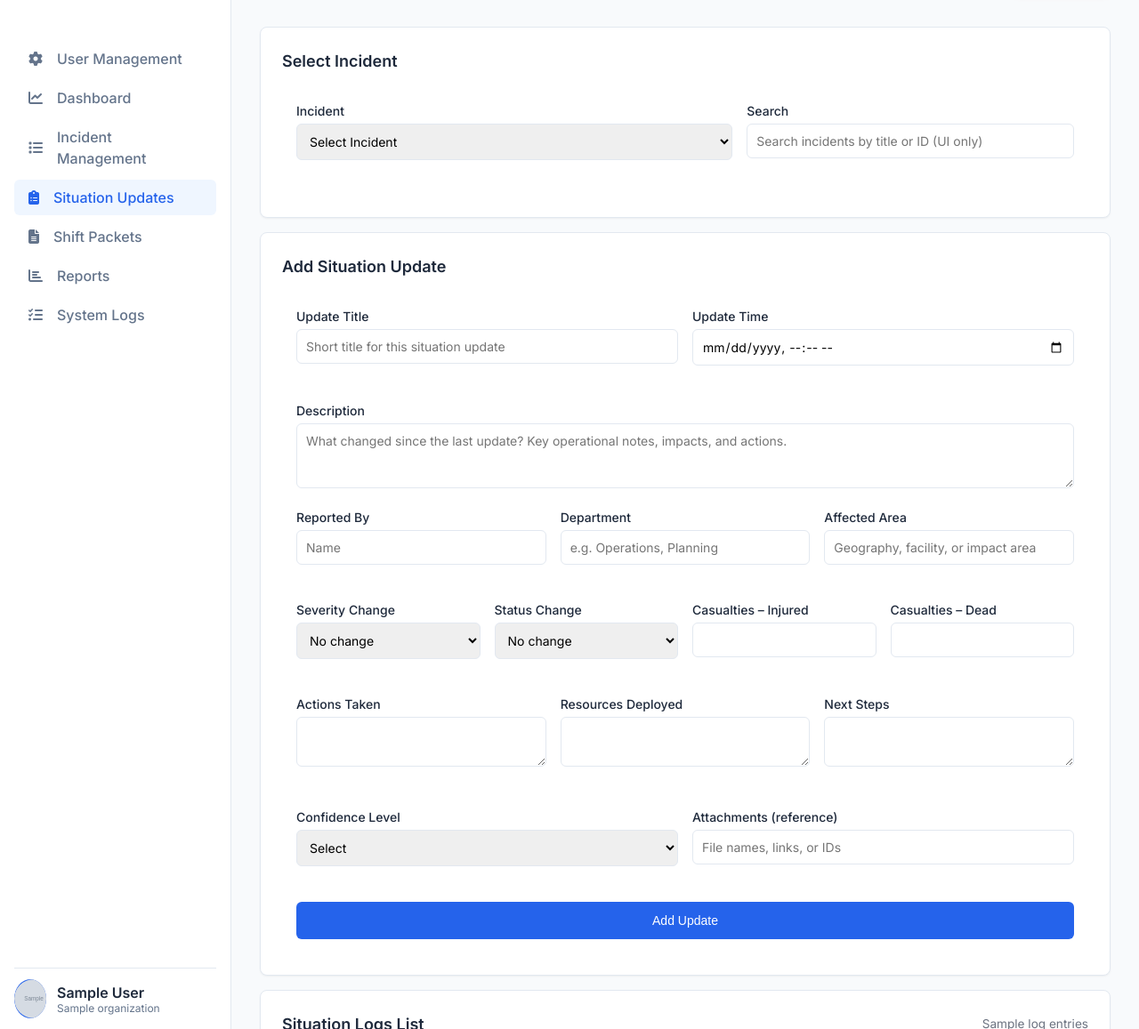
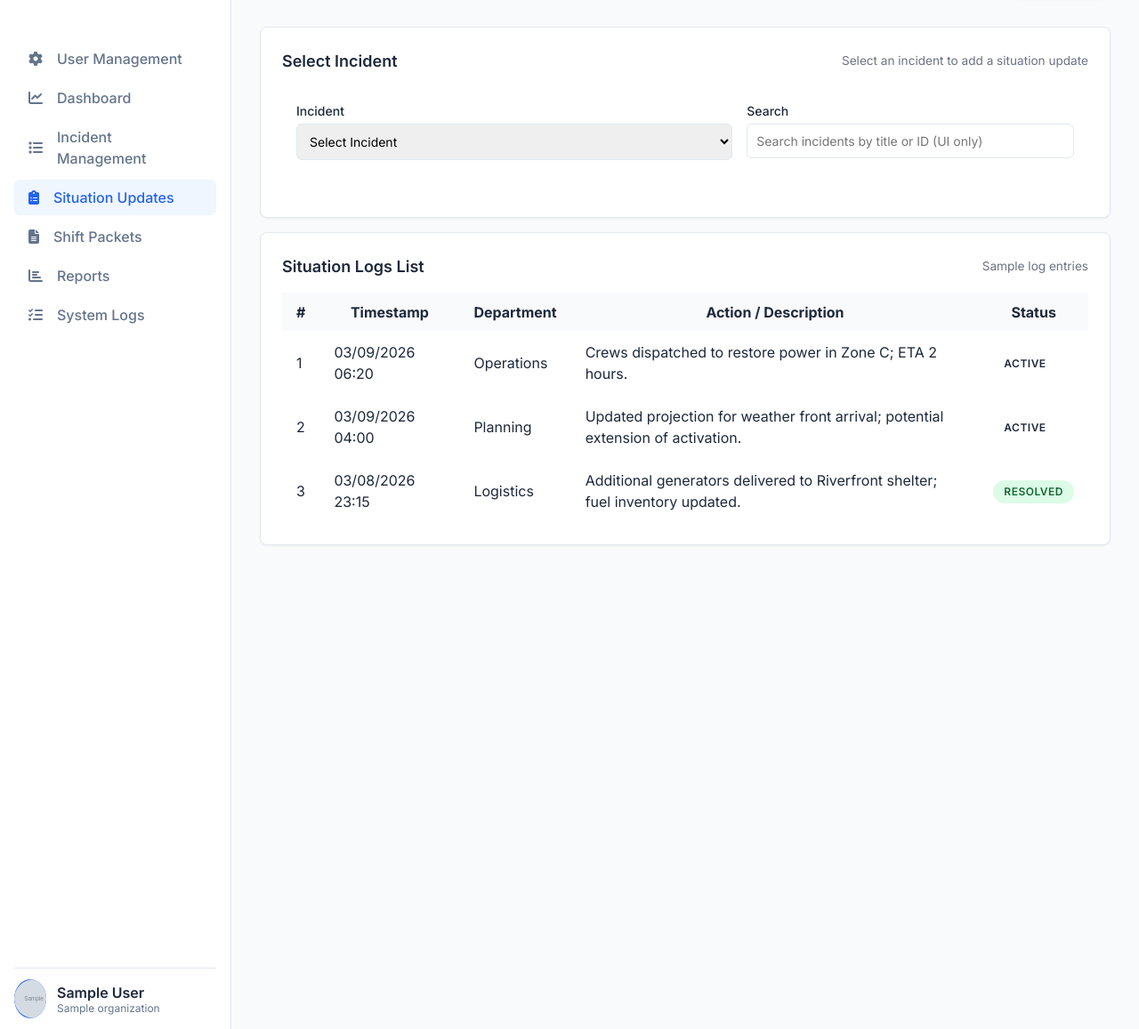
Before and after one commit to Aparnamuppanamaven/Resilience_updated, a Django app: page /situation-updates/ in a window 1280 px wide. Shown: the part 66-1223 px from the top of the page at 89% size. Run offline with Django 5.2, Linux system fonts and the light colour scheme; a user stored in the database is signed in; tables that the repository leaves empty hold one stand-in row (values such as "Sample post"); grey boxes marked "Sample" are stand-in pictures; parts of the project's set-up code (start-up, migrations or seed data) failed here and were passed over.

Commit message:
Updated UI for Add Related Situation feature

```diff
--- a/core/templates/core/situation_updates.html
+++ b/core/templates/core/situation_updates.html
@@ -69,12 +69,13 @@
             <div class="card" style="margin-bottom: 1rem;">
                 <div class="card-header">
                     <h3 class="card-title">Select Incident</h3>
+                    <span style="font-size: 0.85rem; color: #6b7280;">Select an incident to add a situation update</span>
                 </div>
                 <div class="card-body" style="padding: 1rem;">
                     <div class="dashboard-grid" style="grid-template-columns: 2fr 1.5fr; gap: 1rem;">
                         <div class="form-group" style="margin-bottom: 0;">
                             <label class="form-label">Incident</label>
-                            <select class="form-control" name="incident_id">
+                            <select class="form-control" name="incident_id" id="incident_id_select">
                                 <option value="" selected disabled>Select Incident</option>
                                 {% for inc in incidents %}
                                     <option value="{{ inc.id }}">[INC-{{ inc.id }}] {{ inc.title }}</option>
@@ -88,192 +89,6 @@
                             <input type="text" class="form-control" placeholder="Search incidents by title or ID (UI only)">
                         </div>
                     </div>
-                </div>
-            </div>
-
-            <div class="card" style="margin-bottom: 1rem;">
-                <div class="card-header">
-                    <h3 class="card-title">Add Situation Update</h3>
-                </div>
-                <div class="card-body" style="padding: 1rem;">
-                    <form method="post">
-                        {% csrf_token %}
-
-                        <div class="dashboard-grid" style="grid-template-columns: 1.5fr 1.5fr; gap: 1rem;">
-                            <div class="form-group">
-                                <label class="form-label" for="situationupdate_title">Update Title</label>
-                                <input
-                                    type="text"
-                                    id="situationupdate_title"
-                                    name="situationupdate_title"
-                                    class="form-control"
-                                    placeholder="Short title for this situation update"
-                                >
-                            </div>
-
-                            <div class="form-group">
-                                <label class="form-label" for="update_time">Update Time</label>
-                                <input
-                                    type="datetime-local"
-                                    id="update_time"
-                                    name="update_time"
-                                    class="form-control"
-                                >
-                            </div>
-                        </div>
-
-                        <div class="form-group" style="margin-top: 0.75rem;">
-                            <label class="form-label" for="situationupdate_description">Description</label>
-                            <textarea
-                                id="situationupdate_description"
-                                name="situationupdate_description"
-                                class="form-control"
-                                rows="3"
-                                placeholder="What changed since the last update? Key operational notes, impacts, and actions."
-                            ></textarea>
-                        </div>
-
-                        <div class="dashboard-grid" style="margin-top: 0.75rem; grid-template-columns: repeat(3, 1fr); gap: 1rem;">
-                            <div class="form-group">
-                                <label class="form-label" for="reported_by">Reported By</label>
-                                <input
-                                    type="text"
-                                    id="reported_by"
-                                    name="reported_by"
-                                    class="form-control"
-                                    placeholder="Name"
-                                >
-                            </div>
-
-                            <div class="form-group">
-                                <label class="form-label" for="department">Department</label>
-                                <input
-                                    type="text"
-                                    id="department"
-                                    name="department"
-                                    class="form-control"
-                                    placeholder="e.g. Operations, Planning"
-                                >
-                            </div>
-
-                            <div class="form-group">
-                                <label class="form-label" for="affected_area">Affected Area</label>
-                                <input
-                                    type="text"
-                                    id="affected_area"
-                                    name="affected_area"
-                                    class="form-control"
-                                    placeholder="Geography, facility, or impact area"
-                                >
-                            </div>
-                        </div>
-
-                        <div class="dashboard-grid" style="margin-top: 0.75rem; grid-template-columns: repeat(4, 1fr); gap: 1rem;">
-                            <div class="form-group">
-                                <label class="form-label" for="severity_change">Severity Change</label>
-                                <select id="severity_change" name="severity_change" class="form-control">
-                                    <option value="">No change</option>
-                                    <option value="INCREASED">Increased</option>
-                                    <option value="DECREASED">Decreased</option>
-                                    <option value="STABLE">Stable</option>
-                                </select>
-                            </div>
-
-                            <div class="form-group">
-                                <label class="form-label" for="status_change">Status Change</label>
-                                <select id="status_change" name="status_change" class="form-control">
-                                    <option value="">No change</option>
-                                    <option value="ACTIVATED">Activated</option>
-                                    <option value="ESCALATED">Escalated</option>
-                                    <option value="CONTAINED">Contained</option>
-                                    <option value="RESOLVED">Resolved</option>
-                                </select>
-                            </div>
-
-                            <div class="form-group">
-                                <label class="form-label" for="casualties_injured">Casualties – Injured</label>
-                                <input
-                                    type="number"
-                                    id="casualties_injured"
-                                    name="casualties_injured"
-                                    class="form-control"
-                                    min="0"
-                                >
-                            </div>
-
-                            <div class="form-group">
-                                <label class="form-label" for="casualties_dead">Casualties – Dead</label>
-                                <input
-                                    type="number"
-                                    id="casualties_dead"
-                                    name="casualties_dead"
-                                    class="form-control"
-                                    min="0"
-                                >
-                            </div>
-                        </div>
-
-                        <div class="dashboard-grid" style="margin-top: 0.75rem; grid-template-columns: repeat(3, 1fr); gap: 1rem;">
-                            <div class="form-group">
-                                <label class="form-label" for="actions_taken">Actions Taken</label>
-                                <textarea
-                                    id="actions_taken"
-                                    name="actions_taken"
-                                    class="form-control"
-                                    rows="2"
-                                ></textarea>
-                            </div>
-
-                            <div class="form-group">
-                                <label class="form-label" for="resources_deployed">Resources Deployed</label>
-                                <textarea
-                                    id="resources_deployed"
-                                    name="resources_deployed"
-                                    class="form-control"
-                                    rows="2"
-                                ></textarea>
-                            </div>
-
-                            <div class="form-group">
-                                <label class="form-label" for="next_steps">Next Steps</label>
-                                <textarea
-                                    id="next_steps"
-                                    name="next_steps"
-                                    class="form-control"
-                                    rows="2"
-                                ></textarea>
-                            </div>
-                        </div>
-
-                        <div class="dashboard-grid" style="margin-top: 0.75rem; grid-template-columns: 1fr 1fr; gap: 1rem;">
-                            <div class="form-group">
-                                <label class="form-label" for="confidence_level">Confidence Level</label>
-                                <select id="confidence_level" name="confidence_level" class="form-control">
-                                    <option value="">Select</option>
-                                    <option value="LOW">Low</option>
-                                    <option value="MEDIUM">Medium</option>
-                                    <option value="HIGH">High</option>
-                                </select>
-                            </div>
-
-                            <div class="form-group">
-                                <label class="form-label" for="attachments">Attachments (reference)</label>
-                                <input
-                                    type="text"
-                                    id="attachments"
-                                    name="attachments"
-                                    class="form-control"
-                                    placeholder="File names, links, or IDs"
-                                >
-                            </div>
-                        </div>
-
-                        <div style="margin-top: 1rem; display: flex; justify-content: flex-end;">
-                            <button type="submit" class="btn btn-submit" data-disable-text="Adding...">
-                                Add Update
-                            </button>
-                        </div>
-                    </form>
                 </div>
             </div>
 
@@ -329,5 +144,169 @@
             </div>
         </div>
     </main>
+
+    <!-- Add Situation Update modal (popup) - opened when user selects an incident -->
+    <div id="addSituationUpdateModal" style="
+        display: none;
+        position: fixed;
+        top: 0;
+        left: 0;
+        width: 100%;
+        height: 100%;
+        background: rgba(0, 0, 0, 0.5);
+        z-index: 1000;
+        align-items: center;
+        justify-content: center;
+        padding: 1rem;
+    ">
+        <div style="
+            background: white;
+            border-radius: 12px;
+            max-width: 720px;
+            width: 100%;
+            max-height: 90vh;
+            overflow-y: auto;
+            box-shadow: 0 20px 60px rgba(0, 0, 0, 0.3);
+        ">
+            <div style="display: flex; justify-content: space-between; align-items: center; padding: 1rem 1.25rem; border-bottom: 1px solid #e5e7eb;">
+                <h3 style="margin: 0; font-size: 1.25rem; font-weight: 600; color: #111827;">Add Situation Update</h3>
+                <button type="button" onclick="closeAddSituationUpdateModal()" style="
+                    background: none;
+                    border: none;
+                    font-size: 1.5rem;
+                    color: #6b7280;
+                    cursor: pointer;
+                    padding: 0.25rem;
+                    line-height: 1;
+                " aria-label="Close">&times;</button>
+            </div>
+            <div style="padding: 1.25rem;">
+                <form method="post" action="{% url 'situation_updates' %}" id="addSituationUpdateForm">
+                    {% csrf_token %}
+                    <input type="hidden" name="incident_id" id="modal_incident_id" value="">
+
+                    <div class="dashboard-grid" style="grid-template-columns: 1.5fr 1.5fr; gap: 1rem;">
+                        <div class="form-group">
+                            <label class="form-label" for="situationupdate_title">Update Title</label>
+                            <input type="text" id="situationupdate_title" name="situationupdate_title" class="form-control" placeholder="Short title for this situation update">
+                        </div>
+                        <div class="form-group">
+                            <label class="form-label" for="update_time">Update Time</label>
+                            <input type="datetime-local" id="update_time" name="update_time" class="form-control">
+                        </div>
+                    </div>
+
+                    <div class="form-group" style="margin-top: 0.75rem;">
+                        <label class="form-label" for="situationupdate_description">Description</label>
+                        <textarea id="situationupdate_description" name="situationupdate_description" class="form-control" rows="3" placeholder="What changed since the last update? Key operational notes, impacts, and actions."></textarea>
+                    </div>
+
+                    <div class="dashboard-grid" style="margin-top: 0.75rem; grid-template-columns: repeat(3, 1fr); gap: 1rem;">
+                        <div class="form-group">
+                            <label class="form-label" for="reported_by">Reported By</label>
+                            <input type="text" id="reported_by" name="reported_by" class="form-control" placeholder="Name">
+                        </div>
+                        <div class="form-group">
+                            <label class="form-label" for="department">Department</label>
+                            <input type="text" id="department" name="department" class="form-control" placeholder="e.g. Operations, Planning">
+                        </div>
+                        <div class="form-group">
+                            <label class="form-label" for="affected_area">Affected Area</label>
+                            <input type="text" id="affected_area" name="affected_area" class="form-control" placeholder="Geography, facility, or impact area">
+                        </div>
+                    </div>
+
+                    <div class="dashboard-grid" style="margin-top: 0.75rem; grid-template-columns: repeat(4, 1fr); gap: 1rem;">
+                        <div class="form-group">
+                            <label class="form-label" for="severity_change">Severity Change</label>
+                            <select id="severity_change" name="severity_change" class="form-control">
+                                <option value="">No change</option>
+                                <option value="INCREASED">Increased</option>
+                                <option value="DECREASED">Decreased</option>
+                                <option value="STABLE">Stable</option>
+                            </select>
+                        </div>
+                        <div class="form-group">
+                            <label class="form-label" for="status_change">Status Change</label>
+                            <select id="status_change" name="status_change" class="form-control">
+                                <option value="">No change</option>
+                                <option value="ACTIVATED">Activated</option>
+                                <option value="ESCALATED">Escalated</option>
+                                <option value="CONTAINED">Contained</option>
+                                <option value="RESOLVED">Resolved</option>
+                            </select>
+                        </div>
+                        <div class="form-group">
+                            <label class="form-label" for="casualties_injured">Casualties – Injured</label>
+                            <input type="number" id="casualties_injured" name="casualties_injured" class="form-control" min="0">
+                        </div>
+                        <div class="form-group">
+                            <label class="form-label" for="casualties_dead">Casualties – Dead</label>
+                            <input type="number" id="casualties_dead" name="casualties_dead" class="form-control" min="0">
+                        </div>
+                    </div>
+
+                    <div class="dashboard-grid" style="margin-top: 0.75rem; grid-template-columns: repeat(3, 1fr); gap: 1rem;">
+                        <div class="form-group">
+                            <label class="form-label" for="actions_taken">Actions Taken</label>
+                            <textarea id="actions_taken" name="actions_taken" class="form-control" rows="2"></textarea>
+                        </div>
+                        <div class="form-group">
+                            <label class="form-label" for="resources_deployed">Resources Deployed</label>
+                            <textarea id="resources_deployed" name="resources_deployed" class="form-control" rows="2"></textarea>
+                        </div>
+                        <div class="form-group">
+                            <label class="form-label" for="next_steps">Next Steps</label>
+                            <textarea id="next_steps" name="next_steps" class="form-control" rows="2"></textarea>
+                        </div>
+                    </div>
+
+                    <div class="dashboard-grid" style="margin-top: 0.75rem; grid-template-columns: 1fr 1fr; gap: 1rem;">
+                        <div class="form-group">
+                            <label class="form-label" for="confidence_level">Confidence Level</label>
+                            <select id="confidence_level" name="confidence_level" class="form-control">
+                                <option value="">Select</option>
+                                <option value="LOW">Low</option>
+                                <option value="MEDIUM">Medium</option>
+                                <option value="HIGH">High</option>
+                            </select>
+                        </div>
+                        <div class="form-group">
+                            <label class="form-label" for="attachments">Attachments (reference)</label>
+                            <input type="text" id="attachments" name="attachments" class="form-control" placeholder="File names, links, or IDs">
+                        </div>
+                    </div>
+
+                    <div style="margin-top: 1rem; display: flex; justify-content: flex-end;">
+                        <button type="submit" class="btn btn-submit" data-disable-text="Adding...">Add Update</button>
+                    </div>
+                </form>
+            </div>
+        </div>
+    </div>
+
+    <script>
+    function openAddSituationUpdateModal(incidentId) {
+        document.getElementById('modal_incident_id').value = incidentId || '';
+        document.getElementById('addSituationUpdateModal').style.display = 'flex';
+    }
+    function closeAddSituationUpdateModal() {
+        document.getElementById('addSituationUpdateModal').style.display = 'none';
+    }
+    document.addEventListener('DOMContentLoaded', function() {
+        var selectEl = document.getElementById('incident_id_select');
+        if (selectEl) {
+            selectEl.addEventListener('change', function() {
+                var val = this.value;
+                if (val) {
+                    openAddSituationUpdateModal(val);
+                }
+            });
+        }
+        document.getElementById('addSituationUpdateModal').addEventListener('click', function(e) {
+            if (e.target === this) closeAddSituationUpdateModal();
+        });
+    });
+    </script>
 </div>
 {% endblock %}
```
Also changed, not shown: core/models.py (+0 -55 lines).
